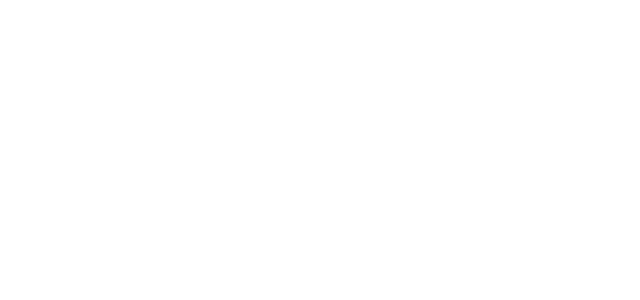
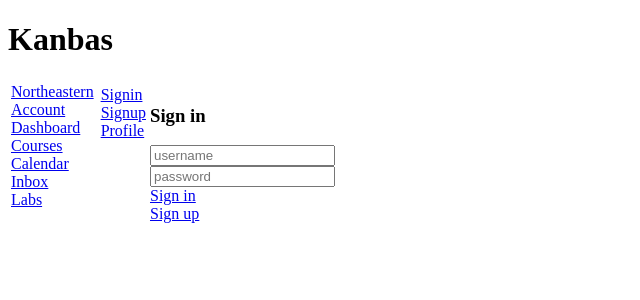
Before and after one commit to its-mz/kanbas-react-web-app-cs5610-fa24, a React (Create React App) app: page /#/Kanbas/Account/Signin in a window 1280 px wide. Before the commit this address led to /#/Kanbas/Account. Shown: the top 300 px of the page, without its empty margins (0-640 px from the left). Built offline with nearby package versions, Linux system fonts and the light colour scheme.

Commit message:
To Dashboard

```diff
--- a/src/App.tsx
+++ b/src/App.tsx
@@ -12,8 +12,8 @@
         <Routes>
           <Route path="/" element={<Navigate to="Kanbas" />} />
           <Route path="/Labs" element={<Labs />} />
-          <Route path="/Kanbas" element={<Kanbas />} />
-          {/* <Labs /> */}
+          <Route path="/Kanbas/*" element={<Kanbas />} />
+
         </Routes>
       </div>
     </HashRouter>
--- /dev/null
+++ b/src/Kanbas/Account/Navigation.tsx
@@ -0,0 +1,9 @@
+import { Link } from "react-router-dom";
+export default function AccountNavigation() {
+  return (
+    <div id="wd-account-navigation">
+      <Link to={`/Kanbas/Account/Signin`}  > Signin  </Link> <br/>
+      <Link to={`/Kanbas/Account/Signup`}  > Signup  </Link> <br/>
+      <Link to={`/Kanbas/Account/Profile`} > Profile </Link> <br/>
+    </div>
+);}
--- a/src/Kanbas/Account/Signin.tsx
+++ b/src/Kanbas/Account/Signin.tsx
@@ -6,7 +6,7 @@
       <input id="wd-username" placeholder="username" /> <br />
       <input id="wd-password" placeholder="password" type="password" /> <br />
       <Link id="wd-signin-btn"
-                to="/Kanbas/Account/Profile"> Sign in </Link> <br />
+        to="/Kanbas/Dashboard"> Sign in </Link> <br />
       <Link id="wd-signup-link" to="/Kanbas/Account/Signup">Sign up</Link>
     </div>
   );
--- a/src/Kanbas/Account/index.tsx
+++ b/src/Kanbas/Account/index.tsx
@@ -1,4 +1,5 @@
-import { Navigate, Route, Routes } from "react-router";
+import { Routes, Route, Navigate } from "react-router";
+import AccountNavigation from "./Navigation";
 import Profile from "./Profile";
 import Signin from "./Signin";
 import Signup from "./Signup";
@@ -6,14 +7,22 @@
 export default function Account() {
   return (
     <div id="wd-account-screen">
-            <h2>Account</h2>
+      <table>
+        <tr>
+          <td valign="top">
+            <AccountNavigation />
+          </td>
+          <td valign="top">
             <Routes>
-                <Route path="/" element={<Navigate to="/Kanbas/Account/Signin" />} />
+              <Route path="/"
+                element={<Navigate to="/Kanbas/Account/Signin" />} />
               <Route path="/Signin" element={<Signin />} />
               <Route path="/Profile" element={<Profile />} />
               <Route path="/Signup" element={<Signup />} />
             </Routes>
-
+          </td>
+        </tr>
+      </table>
     </div>
   );
 }
--- /dev/null
+++ b/src/Kanbas/Dashboard.tsx
@@ -0,0 +1,46 @@
+import { Link } from "react-router-dom";
+export default function Dashboard() {
+    return (
+        <div id="wd-dashboard">
+            <h1 id="wd-dashboard-title">Dashboard</h1> <hr />
+            <h2 id="wd-dashboard-published">Published Courses (12)</h2> <hr />
+            <div id="wd-dashboard-courses">
+                <div className="wd-dashboard-course">
+                    <img src="/images/reactjs.jpg" width={200} />
+                    <div>
+                        <Link className="wd-dashboard-course-link"
+                            to="/Kanbas/Courses/1234/Home"> CS1234 React JS </Link>
+                        <p className="wd-dashboard-course-title">
+                            Full Stack software developer </p>
+                        <Link to="/Kanbas/Courses/1234/Home"> Go </Link>
+                    </div>
+                </div>
+
+                <div className="wd-dashboard-course">
+                    <img src="/images/reactjs.jpg" width={200} />
+                    <div>
+                        <Link className="wd-dashboard-course-link"
+                            to="/Kanbas/Courses/1234/Home"> CS1234 React JS </Link>
+                        <p className="wd-dashboard-course-title">
+                            Full Stack software developer </p>
+                        <Link to="/Kanbas/Courses/1234/Home"> Go </Link>
+                    </div>
+                </div>
+
+                <div className="wd-dashboard-course">
+                    <img src="/images/reactjs.jpg" width={200} />
+                    <div>
+                        <Link className="wd-dashboard-course-link"
+                            to="/Kanbas/Courses/1234/Home"> CS1234 React JS </Link>
+                        <p className="wd-dashboard-course-title">
+                            Full Stack software developer </p>
+                        <Link to="/Kanbas/Courses/1234/Home"> Go </Link>
+                    </div>
+                </div>
+
+                <div className="wd-dashboard-course"> ... </div>
+                <div className="wd-dashboard-course"> ... </div>
+            </div>
+        </div>
+    );
+}
--- /dev/null
+++ b/src/Kanbas/Navigation.tsx
@@ -0,0 +1,14 @@
+import { Link } from "react-router-dom";
+export default function KanbasNavigation() {
+    return (
+        <div id="wd-kanbas-navigation">
+            <a href="https://www.northeastern.edu/" id="wd-neu-link" target="_blank">Northeastern</a><br />
+            <Link to="/Kanbas/Account" id="wd-account-link">Account</Link><br />
+            <Link to="/Kanbas/Dashboard" id="wd-dashboard-link">Dashboard</Link><br />
+            <Link to="/Kanbas/Dashboard" id="wd-course-link">Courses</Link><br />
+            <Link to="/Kanbas/Calendar" id="wd-calendar-link">Calendar</Link><br />
+            <Link to="/Kanbas/Inbox" id="wd-inbox-link">Inbox</Link><br />
+            <Link to="/Labs" id="wd-labs-link">Labs</Link><br />
+        </div>
+    );
+}
--- a/src/Kanbas/index.tsx
+++ b/src/Kanbas/index.tsx
@@ -1,15 +1,28 @@
-import { Navigate, Route, Routes } from "react-router";
+import { Routes, Route, Navigate } from "react-router";
 import Account from "./Account";
-
+import Dashboard from "./Dashboard";
+import KanbasNavigation from "./Navigation";
 
 export default function Kanbas() {
   return (
     <div id="wd-kanbas">
       <h1>Kanbas</h1>
+      <table>
+        <tr>
+          <td valign="top">
+            <KanbasNavigation />
+          </td>
+          <td valign="top">
             <Routes>
               <Route path="/" element={<Navigate to="Account" />} />
               <Route path="/Account/*" element={<Account />} />
+              <Route path="/Dashboard" element={<Dashboard />} />
             </Routes>
+          </td>
+        </tr>
+      </table>
+
+
     </div>
   );
 }
```
Also changed, not shown: src/Kanbas/Account/Profile.tsx (+9 -9 lines), src/Kanbas/Account/Signup.tsx (+5 -4 lines), public/images/reactjs.jpg (added). Lines whose indentation alone changed are shown as unchanged.
